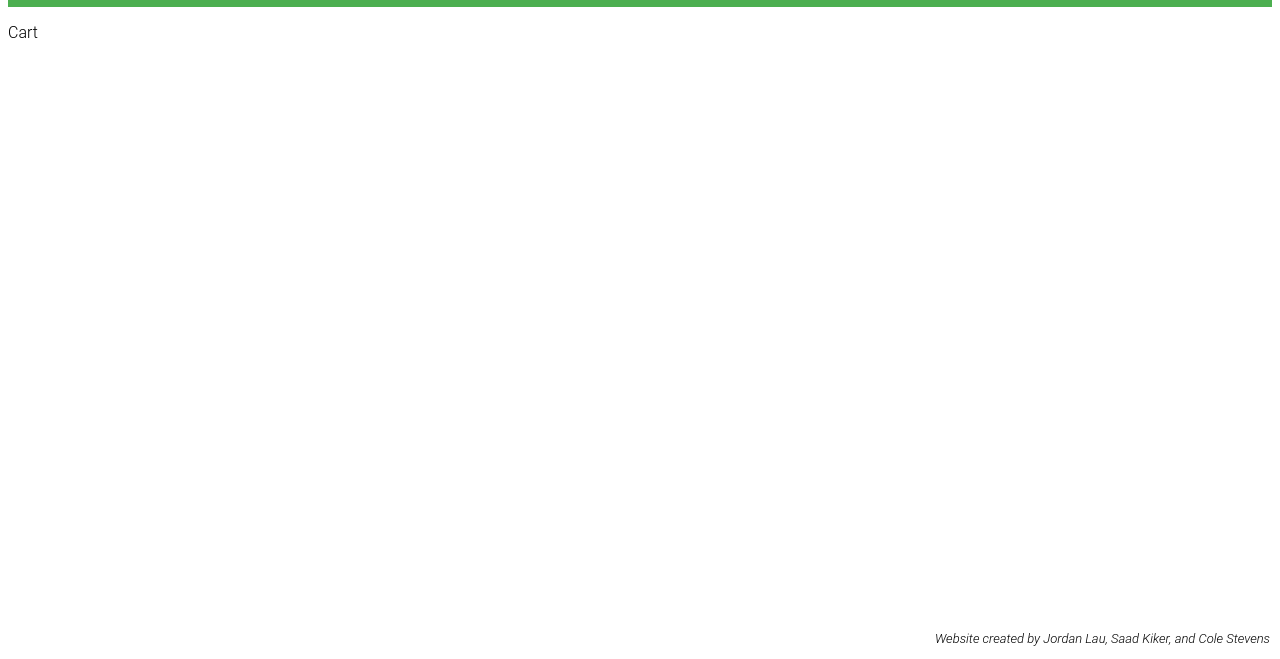
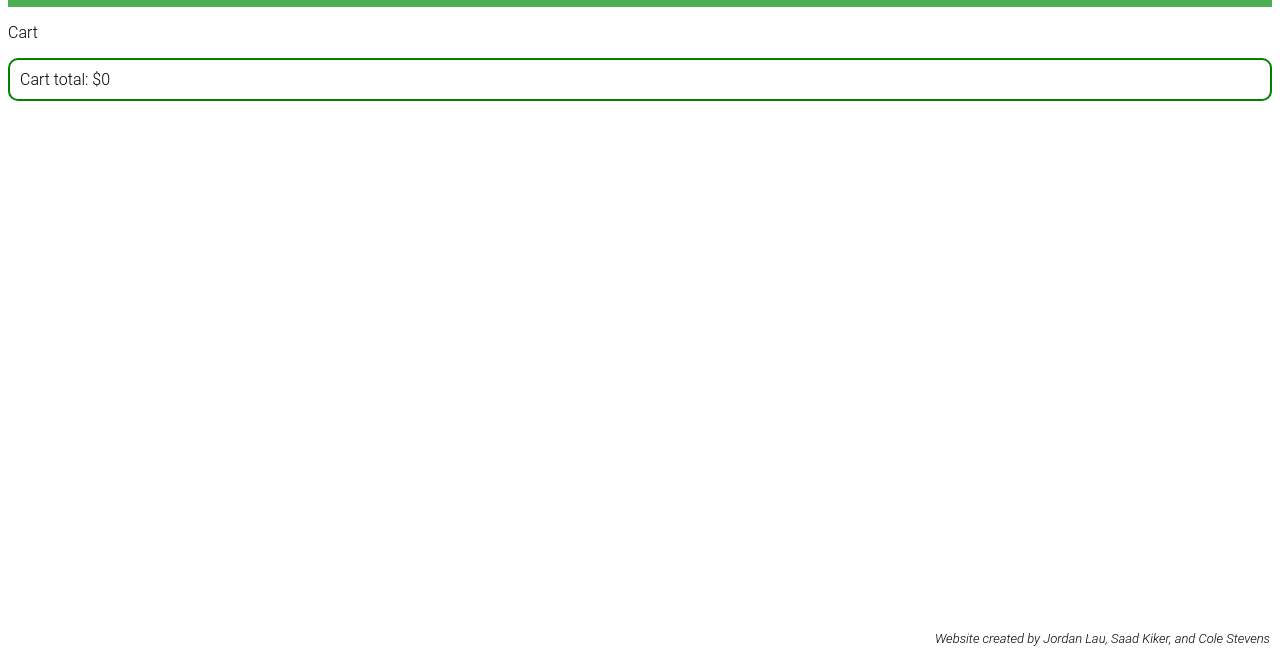
Before and after one commit to SEG3125-A/Group-53-Lab-2, a plain HTML site: page cart.html in a window 1280 px wide. Shown: the part 141-800 px from the top of the page. Drawn offline with Linux system fonts and the light colour scheme.

Commit message:
cart displays total

```diff
--- a/cart.html
+++ b/cart.html
@@ -29,6 +29,9 @@
     </div>
 </form>
 
+<!-- Grocery List (populated in javascript file) -->
+<form id="cart-list"></form>
+
 <!-- Credits that appear on the bottom right of every page -->
 <p id="credits">Website created by Jordan Lau, Saad Kiker, and Cole Stevens</p>
 
--- a/css/styles.css
+++ b/css/styles.css
@@ -91,3 +91,19 @@ input[type="checkbox"]:checked + label {
     width: 25px;
     height: 25px;
 }
+
+#cart-list div {
+    border: 2px solid green;
+    border-radius: 10px;
+    padding: 10px;
+    margin-bottom: 10px;
+    position: relative;
+}
+
+#cart-list div img {
+    position: absolute;
+    top: 10px;
+    right: 10px;
+    width: 25px;
+    height: 25px;
+}
--- a/js/cart.js
+++ b/js/cart.js
@@ -1,3 +1,55 @@
+var grocery_items = [
+    ["Spinach", 2.99, "spinach.jpg", true, true, false, true],
+    ["Tofu", 3.49, "tofu.jpg", true, true, true, true],
+    ["Quinoa", 4.99, "quinoa.jpg", true, true, true, true],
+    ["Almond Milk", 2.79, "almond-milk.jpg", true, true, false, true],
+    ["Brown Rice", 1.99, "brown-rice.jpg", true, true, false, true],
+    ["Gluten-Free Oats", 3.29, "oats.jpg", true, true, false, true],
+    ["Organic Apples", 4.49, "apples.jpg", true, true, true, true],
+    ["Organic Spinach", 3.99, "spinach.jpg", true, true, true, true],
+    ["Yogurt (Lactose-free)", 2.89, "yogurt.jpg", true, true, false, true],
+    ["Cheese (Lactose-free)", 4.19, "cheese.jpg", true, true, false, true],
+    ["Chicken Breast", 6.99, "chicken-breast.jpg", false, true, true, true],
+    ["Salmon Fillet", 8.49, "salmon.jpg", false, true, true, true],
+    ["Eggs", 2.19, "eggs.jpg", true, true, true, true],
+    ["White Bread", 3.99, "white-bread.jpg", true, false, false, true],
+    ["Avocado", 1.99, "avocado.jpg", true, true, false, true],
+    ["Broccoli", 1.29, "broccoli.jpg", true, true, false, true],
+    ["Shrimp", 9.99, "shrimp.jpg", false, true, true, true],
+    ["Coffee Beans", 6.99, "coffee.jpg", true, true, true, true],
+    ["Milk", 3.79, "milk.jpg", true, true, true, false]
+];
+
 document.addEventListener("DOMContentLoaded", function() {
-    console.log("Hello, World");
+    let cart_list = document.getElementById("cart-list");
+    let total_value = 0;
+    for (let item of grocery_items){
+        let quantity = localStorage.getItem(item[0]);
+        if (quantity == null || quantity == 0){
+            continue;
+        }
+        console.log(item[0], "quantity:", quantity);
+
+        // Div element to enclose all aspects of the product
+        let item_div = document.createElement("div");
+
+        // Name and price of any specific product
+        let product = document.createTextNode(` ${item[0]}  ${quantity} ($${(item[1]*quantity).toFixed(2)})`);
+        item_div.appendChild(product);
+
+        // Add image of each product
+        let img = document.createElement("img");
+        img.src = `images/items/${item[2]}`;
+        item_div.appendChild(img);
+
+        //Add the new div element to the Cart List
+        cart_list.appendChild(item_div);
+        cart_list.appendChild(document.createElement("br"));
+
+        //Increment the total value of the cart
+        total_value = total_value + item[1]*quantity;
+    }
+    let display_total = document.createElement("div");
+    display_total.appendChild(document.createTextNode(`Cart total: $${total_value}`));
+    cart_list.appendChild(display_total);
 });
```
Also changed, not shown: js/groceries.js (+10 -8 lines).
